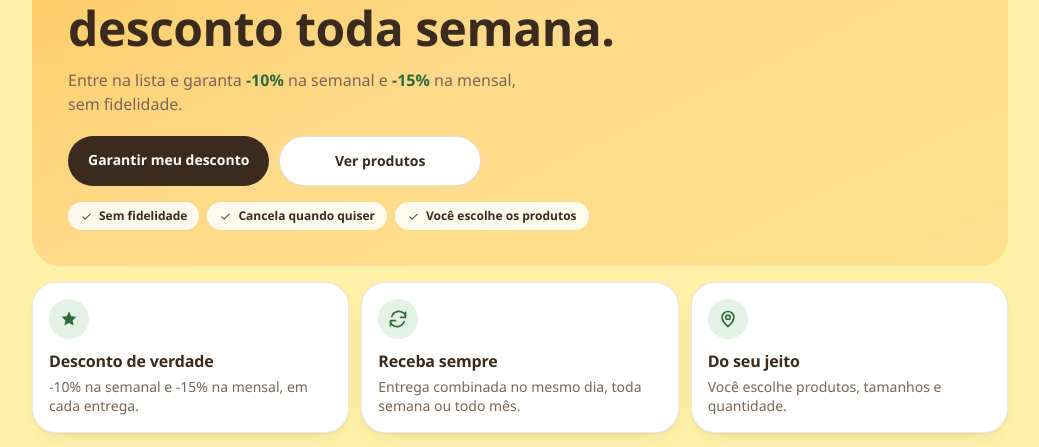
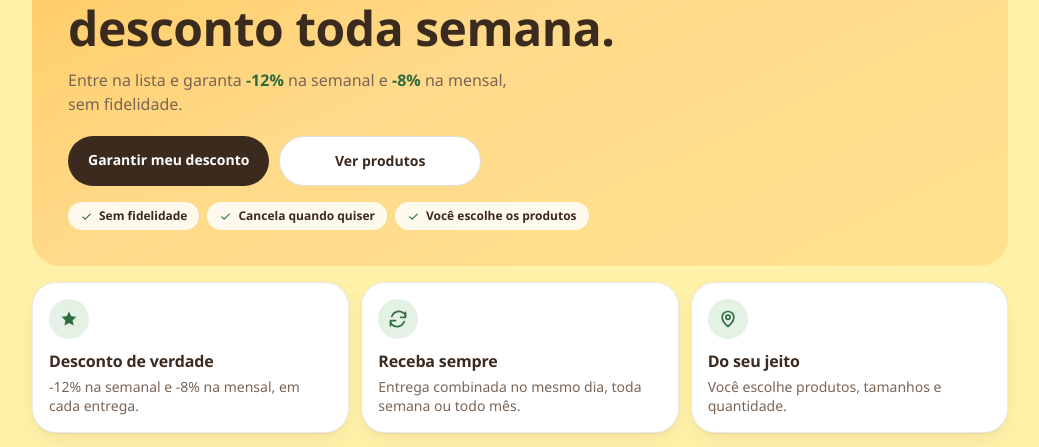
Before and after one commit to elizaelcezar/amarelito, a Next.js app: page /lancamento in a window 1280 px wide. Shown: the part 269-716 px from the top of the page, without its empty margins (120-1159 px from the left). Built offline with nearby package versions, Linux system fonts and the light colour scheme.

Commit message:
desconto maior no semanal (12%) que no mensal (8%) + textos dinamicos

```diff
--- a/src/app/assinatura/page.tsx
+++ b/src/app/assinatura/page.tsx
@@ -7,7 +7,7 @@ import { RepeatIcon } from "@/components/icons";
 export const metadata: Metadata = {
   title: "Assinatura",
   description:
-    "Assine semanal (-10%) ou mensal (-15%) com desconto, sem fidelidade. Peça pelo WhatsApp.",
+    "Assine semanal (-12%) ou mensal (-8%) com desconto, sem fidelidade. Peça pelo WhatsApp.",
 };
 
 const steps = [
@@ -18,8 +18,8 @@ const steps = [
 
 export default function AssinaturaPage() {
   const plans = [
-    { plan: "semanal" as const, title: "Toda semana", text: "Recebe no mesmo dia da semana." },
-    { plan: "mensal" as const, title: "Todo mês", text: "Maior desconto do site." },
+    { plan: "semanal" as const, title: "Toda semana", text: "Maior desconto do site. Pra quem pede sempre." },
+    { plan: "mensal" as const, title: "Todo mês", text: "Prático, uma entrega por mês." },
   ];
 
   return (
--- a/src/app/carrinho/page.tsx
+++ b/src/app/carrinho/page.tsx
@@ -50,12 +50,12 @@ export default function CarrinhoPage() {
     [items],
   );
 
-  // quanto daria pra economizar convertendo itens avulsos elegíveis pra mensal
+  // quanto daria pra economizar convertendo itens avulsos elegíveis pra semanal (maior desconto)
   const potentialSaving = useMemo(
     () =>
       items.reduce((sum, item) => {
         if (item.entry.plan !== "avulso" || !item.product.subscriptionEligible) return sum;
-        return sum + (item.size.price - planPrice("mensal", item.size.price)) * item.entry.qty;
+        return sum + (item.size.price - planPrice("semanal", item.size.price)) * item.entry.qty;
       }, 0),
     [items],
   );
--- a/src/app/lancamento/page.tsx
+++ b/src/app/lancamento/page.tsx
@@ -4,19 +4,19 @@ import { WaitlistForm } from "@/components/WaitlistForm";
 import { CoverageSection } from "@/components/CoverageSection";
 import { CheckIcon, PinIcon, RepeatIcon, StarIcon } from "@/components/icons";
 import { cityLabel, defaultCity } from "@/data/serviceArea";
-import { siteConfig } from "@/config/site";
+import { planDiscountPercent } from "@/lib/whatsapp";
 
 export const metadata: Metadata = {
   title: "Lista de espera da assinatura",
   description:
-    "Entre na lista da assinatura Amarelito: -10% na semanal, -15% na mensal, sem fidelidade. Deixe seu nome e confirme pelo WhatsApp.",
+    "Entre na lista da assinatura Amarelito: -12% na semanal, -8% na mensal, sem fidelidade. Deixe seu nome e confirme pelo WhatsApp.",
 };
 
 const benefits = [
   {
     icon: StarIcon,
     title: "Desconto de verdade",
-    text: "-10% na semanal e -15% na mensal, em cada entrega.",
+    text: "-12% na semanal e -8% na mensal, em cada entrega.",
   },
   {
     icon: RepeatIcon,
@@ -33,7 +33,8 @@ const benefits = [
 const steps = ["Deixe seu nome", "Confirme no WhatsApp", "Receba toda semana com desconto"];
 
 export default function LancamentoPage() {
-  const semanal = Math.round(siteConfig.discounts.semanal * 100);
+  const semanal = planDiscountPercent("semanal");
+  const mensal = planDiscountPercent("mensal");
 
   return (
     <div className="mx-auto max-w-5xl px-4 pb-28 pt-4 sm:px-6 md:pb-10">
@@ -48,7 +49,7 @@ export default function LancamentoPage() {
         </h1>
         <p className="mt-2.5 max-w-md text-sm text-cafe-soft sm:text-base">
           Entre na lista e garanta <strong className="text-folha">-{semanal}%</strong> na
-          semanal e <strong className="text-folha">-15%</strong> na mensal, sem fidelidade.
+          semanal e <strong className="text-folha">-{mensal}%</strong> na mensal, sem fidelidade.
         </p>
 
         <div className="mt-5 grid grid-cols-2 gap-2.5 sm:w-fit">
@@ -124,7 +125,7 @@ export default function LancamentoPage() {
       <div className="fixed inset-x-0 bottom-[60px] z-40 flex items-center gap-3 border-t border-cafe/10 bg-white/95 px-4 py-2.5 backdrop-blur md:hidden">
         <div className="min-w-0">
           <div className="font-display text-base font-semibold leading-tight">
-            Assine com -{semanal}% / -15%
+            Assine com -{semanal}% / -{mensal}%
           </div>
           <div className="truncate text-[11px] text-cafe-soft">Sem fidelidade, cancele quando quiser</div>
         </div>
--- a/src/components/ProductCard.tsx
+++ b/src/components/ProductCard.tsx
@@ -1,11 +1,12 @@
 import Link from "next/link";
 import { formatBRL } from "@/lib/format";
 import { fromPrice, getCategory, type Product } from "@/data/products";
-import { planPrice } from "@/lib/whatsapp";
+import { planDiscountPercent, planPrice } from "@/lib/whatsapp";
 
 export function ProductCard({ product }: { product: Product }) {
   const base = fromPrice(product);
   const semanal = product.subscriptionEligible ? planPrice("semanal", base) : null;
+  const semanalOff = planDiscountPercent("semanal");
   const gradient = getCategory(product.category).gradient;
 
   return (
@@ -16,7 +17,7 @@ export function ProductCard({ product }: { product: Product }) {
       <div className={`relative flex h-28 items-center justify-center bg-gradient-to-br ${gradient}`}>
         <span className="text-5xl" aria-hidden>{product.emoji}</span>
         {product.subscriptionEligible && (
-          <span className="absolute left-2 top-2 rounded-full bg-folha px-2 py-1 text-[10px] font-bold text-white">assine -10%</span>
+          <span className="absolute left-2 top-2 rounded-full bg-folha px-2 py-1 text-[10px] font-bold text-white">assine -{semanalOff}%</span>
         )}
         {product.weekendOnly && (
           <span className="absolute right-2 top-2 rounded-full bg-laranja px-2 py-1 text-[10px] font-bold text-white">Fim de semana</span>
@@ -27,7 +28,7 @@ export function ProductCard({ product }: { product: Product }) {
         <p className="mt-0.5 line-clamp-1 text-xs text-cafe-soft">{product.description}</p>
         <div className="mt-2 flex flex-wrap items-baseline gap-x-1.5">
           <span className="text-sm font-extrabold text-cafe">{formatBRL(base)}</span>
-          {semanal !== null && <span className="text-xs font-bold text-folha">−10% semanal</span>}
+          {semanal !== null && <span className="text-xs font-bold text-folha">−{semanalOff}% semanal</span>}
         </div>
       </div>
     </Link>
--- a/src/config/site.ts
+++ b/src/config/site.ts
@@ -11,10 +11,11 @@ export const siteConfig = {
   whatsappDisplay: "(41) 99999-9999",
   instagram: "",
   address: "Pinhais - PR",
-  /** Descontos aplicados nas assinaturas (fração: 0.10 = 10%) */
+  /** Descontos aplicados nas assinaturas (fração: 0.10 = 10%).
+   * Semanal maior que mensal: quem recebe toda semana pede ~4x mais. */
   discounts: {
-    semanal: 0.1,
-    mensal: 0.15,
+    semanal: 0.12,
+    mensal: 0.08,
   },
 } as const;
 
```
